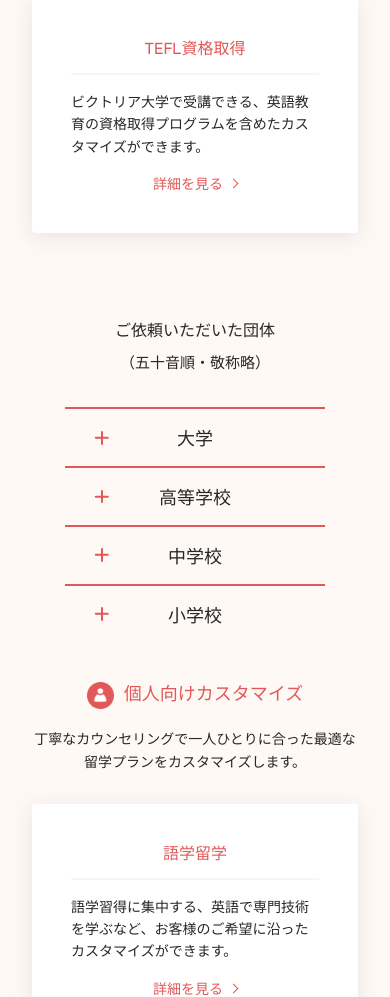
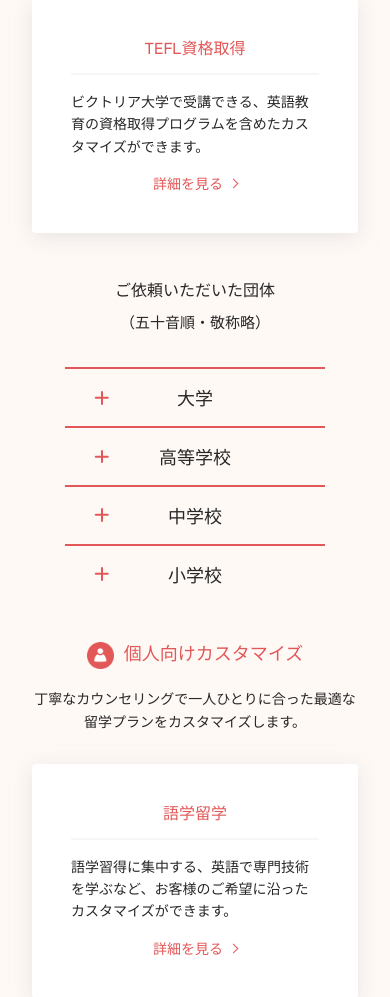
Before and after one commit to k8732yamazaki/Kaori, a PHP site: page /index.html in a window 390 px wide. Shown: the part 1080-2077 px from the top of the page. Run offline with PHP 8.4, Linux system fonts and the light colour scheme.

Commit message:
Adjust styles for #service .clients

```diff
--- a/css/style.css
+++ b/css/style.css
@@ -597,7 +597,7 @@ header nav li::after {
 
 /* end of general ------------------------------------- */
 
-    .clients {
+    #service .clients {
         margin: 40px 0 0;
     }
 
```
